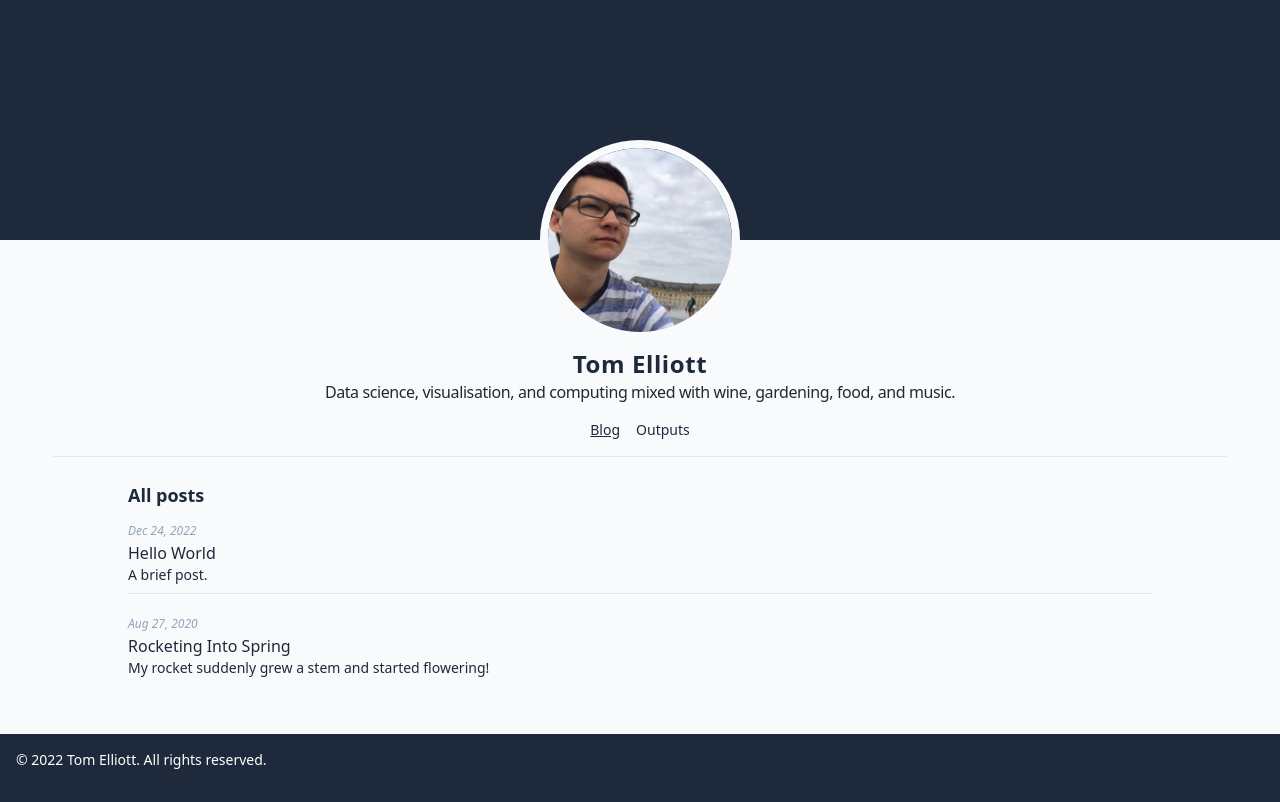
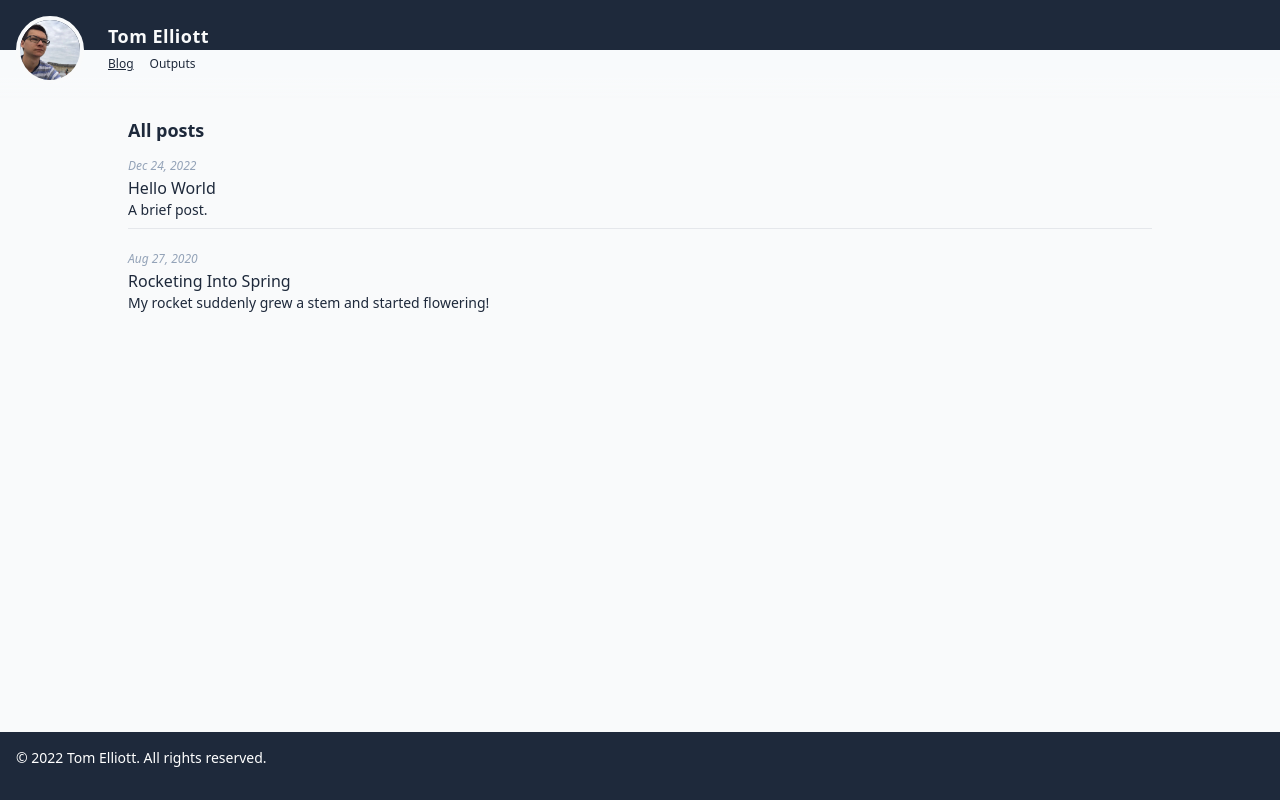
Before and after one commit to tmelliott/tmelliott.github.io, a Next.js app: page /blog in a window 1280 px wide. Built offline with nearby package versions, Linux system fonts and the light colour scheme.

Commit message:
minified header and fix build warnings

```diff
--- a/package.json
+++ b/package.json
@@ -13,6 +13,7 @@
     "@mdx-js/mdx": "^2.2.1",
     "@mdx-js/react": "^2.2.1",
     "@next/mdx": "^13.1.0",
+    "framer-motion": "^8.0.2",
     "gray-matter": "^4.0.3",
     "next": "13.0.2",
     "next-mdx-remote": "^4.2.0",
--- a/src/components/Gallery.tsx
+++ b/src/components/Gallery.tsx
@@ -1,7 +1,5 @@
 // gallery of images
 import { useState } from "react";
-
-import Image from "next/image";
 
 type GalleryImage = {
   src: string;
--- a/src/components/Header/Header.tsx
+++ b/src/components/Header/Header.tsx
@@ -1,3 +1,5 @@
+import { motion } from "framer-motion";
+import Image from "next/image";
 import Link from "next/link";
 import { useRouter } from "next/router";
 
@@ -15,21 +17,28 @@ export const SITE_LINKS = [
 export default function Header() {
   const { asPath: path } = useRouter();
 
+  if (path === "/") {
     return (
-    <header className="">
+      <motion.header layoutId="headerContainer">
         <div className="bg-gray-50 flex flex-col items-center justify-center mt-[30vh] relative z-20">
           <Link
             href="/"
-          className="absolute rounded-full w-[200px] -translate-y-1/2 top-0 z-20 border-8 border-gray-50"
+            className="absolute rounded-full -translate-y-1/2 top-0 z-20 border-8 border-gray-50"
           >
-          <img src="/photo.jpg" className="rounded-full z-30" />
+            <Image
+              src="/photo.jpg"
+              className="rounded-full z-30"
+              width={180}
+              height={180}
+              alt="Tom Elliott"
+            />
           </Link>
           <h2 className="font-bold mt-[100px] pt-2 text-2xl tracking-wide">
             Tom Elliott
           </h2>
           <p className="text-gray-800 text-center px-8 tracking-tight">
-          Data science, visualisation, and computing mixed with wine, gardening,
-          food, and music.
+            Data science, visualisation, and computing mixed with wine,
+            gardening, food, and music.
           </p>
 
           <nav className="flex justify-center gap-4 mt-4 items-center">
@@ -46,6 +55,49 @@ export default function Header() {
 
           <hr className="border-1 border-gray-200 w-11/12 my-2 mt-4" />
         </div>
+      </motion.header>
+    );
+  }
+
+  return (
+    <header className="h-[50px] mt-[50px] bg-gray-50">
+      <div className="fixed z-30 bg-slate-800 top-0 w-full h-[50px]">
+        <div className="fixed z-30 top-[50px] w-full flex flex-col justify-end h-[50px] bg-opacity-80 bg-gradient-to-b from-slate-50 via-slate-50 to-transparent">
+          <div className="absolute top-0 w-full flex items-center justify-start gap-6 px-4 h-[100px] z-50 -translate-y-1/2">
+            <Link
+              href="/"
+              className="rounded-full z-20 border-4 border-gray-50"
+            >
+              <Image
+                src="/photo.jpg"
+                className="rounded-full z-30"
+                width={60}
+                height={60}
+                alt="Tom Elliott"
+              />
+            </Link>
+
+            <div className="grid grid-rows-2">
+              <h2 className="font-bold text-lg tracking-wide text-gray-50 ">
+                Tom Elliott
+              </h2>
+              <nav className="flex justify-start gap-4 items-center">
+                {SITE_LINKS.map((link) => (
+                  <Link
+                    key={link.url}
+                    href={link.url}
+                    className={`text-xs ${
+                      path.includes(link.url) && "underline"
+                    }`}
+                  >
+                    {link.title}
+                  </Link>
+                ))}
+              </nav>
+            </div>
+          </div>
+        </div>
+      </div>
     </header>
   );
 }
--- a/src/layouts/BaseLayout.tsx
+++ b/src/layouts/BaseLayout.tsx
@@ -1,4 +1,4 @@
-import { ReactElement } from "react";
+import type { ReactElement } from "react";
 
 import { Footer } from "../components/Footer";
 import { Header } from "../components/Header";
--- a/src/pages/_app.tsx
+++ b/src/pages/_app.tsx
@@ -1,7 +1,7 @@
-import { ReactElement, ReactNode } from "react";
+import type { ReactElement, ReactNode } from "react";
 
-import { NextPage } from "next";
-import { AppProps } from "next/app";
+import type { NextPage } from "next";
+import type { AppProps } from "next/app";
 
 import "../styles/globals.css";
 
--- a/src/pages/blog/[id].tsx
+++ b/src/pages/blog/[id].tsx
@@ -1,19 +1,20 @@
-import { ReactElement } from "react";
+import type { ReactElement } from "react";
 import ReactMarkdown from "react-markdown";
 
 import fs from "fs";
 import matter from "gray-matter";
-import { GetStaticPaths, GetStaticProps } from "next";
+import type { GetStaticPaths, GetStaticProps } from "next";
 import { MDXRemote } from "next-mdx-remote";
 import { serialize } from "next-mdx-remote/serialize";
 import Head from "next/head";
 import path from "path";
-import { ParsedUrlQuery } from "querystring";
+import type { ParsedUrlQuery } from "querystring";
 
 import Gallery from "../../components/Gallery";
 import BaseLayout from "../../layouts/BaseLayout";
-import { NextPageWithLayout } from "../_app";
-import { Post, BLOG_DIRECTORY } from "./index";
+import type { NextPageWithLayout } from "../_app";
+import type { Post } from "./index";
+import { BLOG_DIRECTORY } from "./index";
 
 type PostProps = {
   post: Post;
@@ -54,7 +55,7 @@ export const getStaticProps: GetStaticProps<PostProps, Params> = async (
   const files = fs.readdirSync(BLOG_DIRECTORY);
 
   // find post matching id
-  const { id } = context.params!;
+  const { id } = context.params ?? {};
   const file = files.find((fn) => fn.replace(/\.mdx?$/, "") === id);
   if (!file) {
     return {
--- a/src/pages/blog/index.tsx
+++ b/src/pages/blog/index.tsx
@@ -1,15 +1,15 @@
-import { ReactElement } from "react";
+import type { ReactElement } from "react";
 
 import fs from "fs";
 import matter from "gray-matter";
-import { GetStaticProps } from "next";
-import { MDXRemoteSerializeResult } from "next-mdx-remote";
+import type { GetStaticProps } from "next";
+import type { MDXRemoteSerializeResult } from "next-mdx-remote";
 import Head from "next/head";
 import Link from "next/link";
 import path from "path";
 
 import BaseLayout from "../../layouts/BaseLayout";
-import { NextPageWithLayout } from "../_app";
+import type { NextPageWithLayout } from "../_app";
 
 export const BLOG_DIRECTORY = path.join(
   process.cwd(),
@@ -24,11 +24,11 @@ export type Post = {
   description: string;
   pubDate: string;
   image?: string;
-  content?: string;
-  mdxSource?: MDXRemoteSerializeResult<
+  content: string | null;
+  mdxSource: MDXRemoteSerializeResult<
     Record<string, unknown>,
     Record<string, string>
-  >;
+  > | null;
 };
 
 interface BlogProps {
@@ -96,6 +96,8 @@ export const getStaticProps: GetStaticProps<BlogProps> = async () => {
       title,
       description,
       pubDate: new Date(pubDate).toJSON(),
+      content: null,
+      mdxSource: null,
     };
   });
 
--- a/src/pages/index.tsx
+++ b/src/pages/index.tsx
@@ -1,20 +1,22 @@
-import { ReactElement } from "react";
+import type { ReactElement } from "react";
 
 import Head from "next/head";
 
 import BaseLayout from "../layouts/BaseLayout";
-import { NextPageWithLayout } from "./_app";
+import type { NextPageWithLayout } from "./_app";
 
 const Home: NextPageWithLayout = () => {
   return (
     <>
       <Head>
-        <title>Create T3 App</title>
-        <meta name="description" content="Generated by create-t3-app" />
+        <title>Tom Elliott</title>
+        <meta name="description" content="My personal website." />
         <link rel="icon" href="/favicon.ico" />
       </Head>
 
       <h1>Hello World</h1>
+
+      <div className="h-screen"></div>
     </>
   );
 };
```
Also changed, not shown: src/pages/outputs/index.tsx (+3 -4 lines), 1 other file (tests, documents, lock files or other folders). Lines whose indentation alone changed are shown as unchanged.
